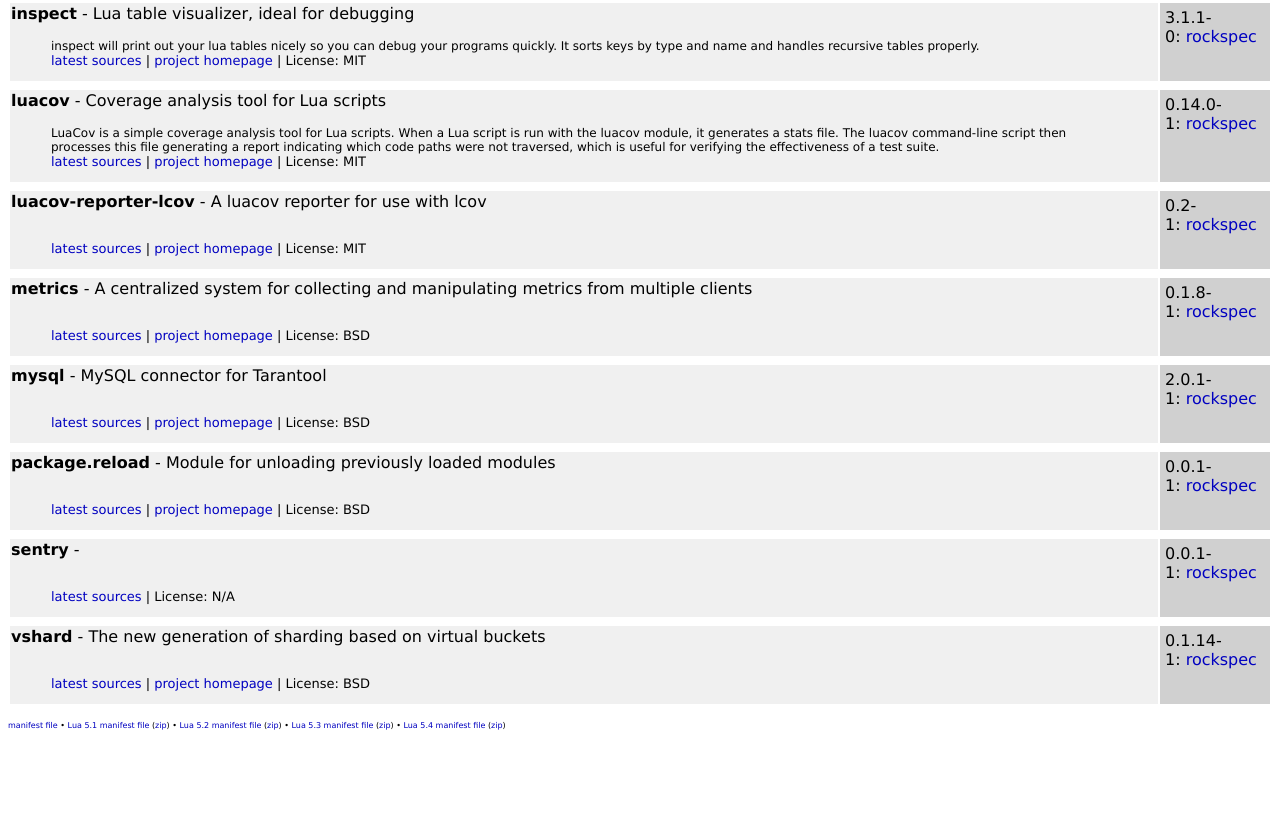
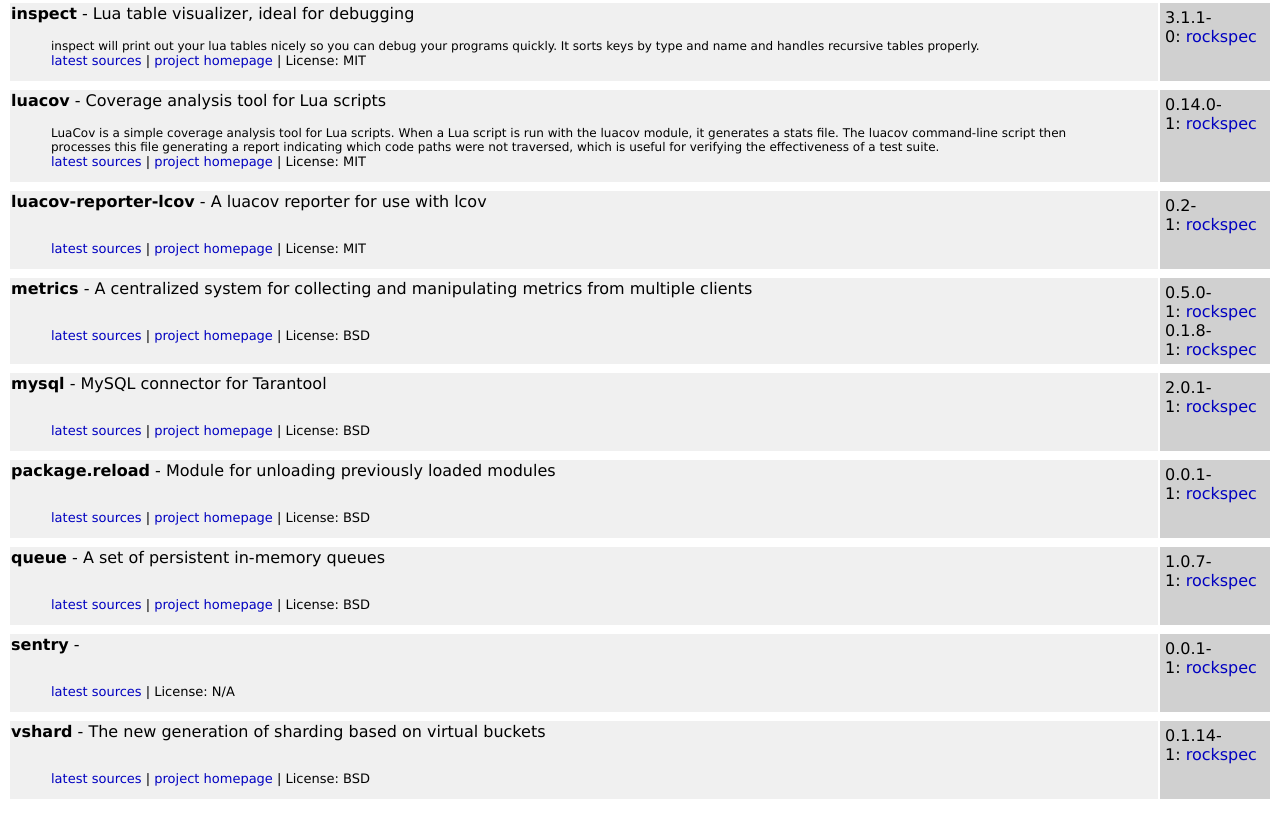
Before and after one commit to TvoroG/lua-rocks, a plain HTML site: page index.html in a window 1280 px wide. Shown: the part 475-1288 px from the top of the page. Before the commit the page ends 1213 px from the top, so only its background shows below. Drawn offline with Linux system fonts and the light colour scheme.

Commit message:
add queue and update metrics

```diff
--- a/index.html
+++ b/index.html
@@ -120,7 +120,7 @@ Lua modules available from this location for use with <a href="http://www.luaroc
 <font size="-1"><a href="git://github.com/tarantool/metrics.git">latest sources</a> | <a href="" target="_blank">project homepage</a> | License: BSD</font></p>
 </blockquote></a></td>
 <td class="version">
-0.1.8-1:&nbsp;<a href="metrics-0.1.8-1.rockspec">rockspec</a><br/></td></tr>
+0.5.0-1:&nbsp;<a href="metrics-0.5.0-1.rockspec">rockspec</a><br/>0.1.8-1:&nbsp;<a href="metrics-0.1.8-1.rockspec">rockspec</a><br/></td></tr>
 <tr><td colspan="2" class="spacer"></td></tr>
 <td class="package">
 <p><a name="mysql"></a><a href="#mysql" class="pkg"><b>mysql</b></a> - MySQL connector for Tarantool<br/>
@@ -139,6 +139,15 @@ Lua modules available from this location for use with <a href="http://www.luaroc
 </blockquote></a></td>
 <td class="version">
 0.0.1-1:&nbsp;<a href="package.reload-0.0.1-1.rockspec">rockspec</a><br/></td></tr>
+<tr><td colspan="2" class="spacer"></td></tr>
+<td class="package">
+<p><a name="queue"></a><a href="#queue" class="pkg"><b>queue</b></a> - A set of persistent in-memory queues<br/>
+</p><blockquote><p><br/>
+
+<font size="-1"><a href="git://github.com/tarantool/queue.git">latest sources</a> | <a href="https://github.com/tarantool/queue.git" target="_blank">project homepage</a> | License: BSD</font></p>
+</blockquote></a></td>
+<td class="version">
+1.0.7-1:&nbsp;<a href="queue-1.0.7-1.rockspec">rockspec</a><br/></td></tr>
 <tr><td colspan="2" class="spacer"></td></tr>
 <td class="package">
 <p><a name="sentry"></a><a href="#sentry" class="pkg"><b>sentry</b></a> - <br/>
```
Also changed, not shown: 7 other files.
